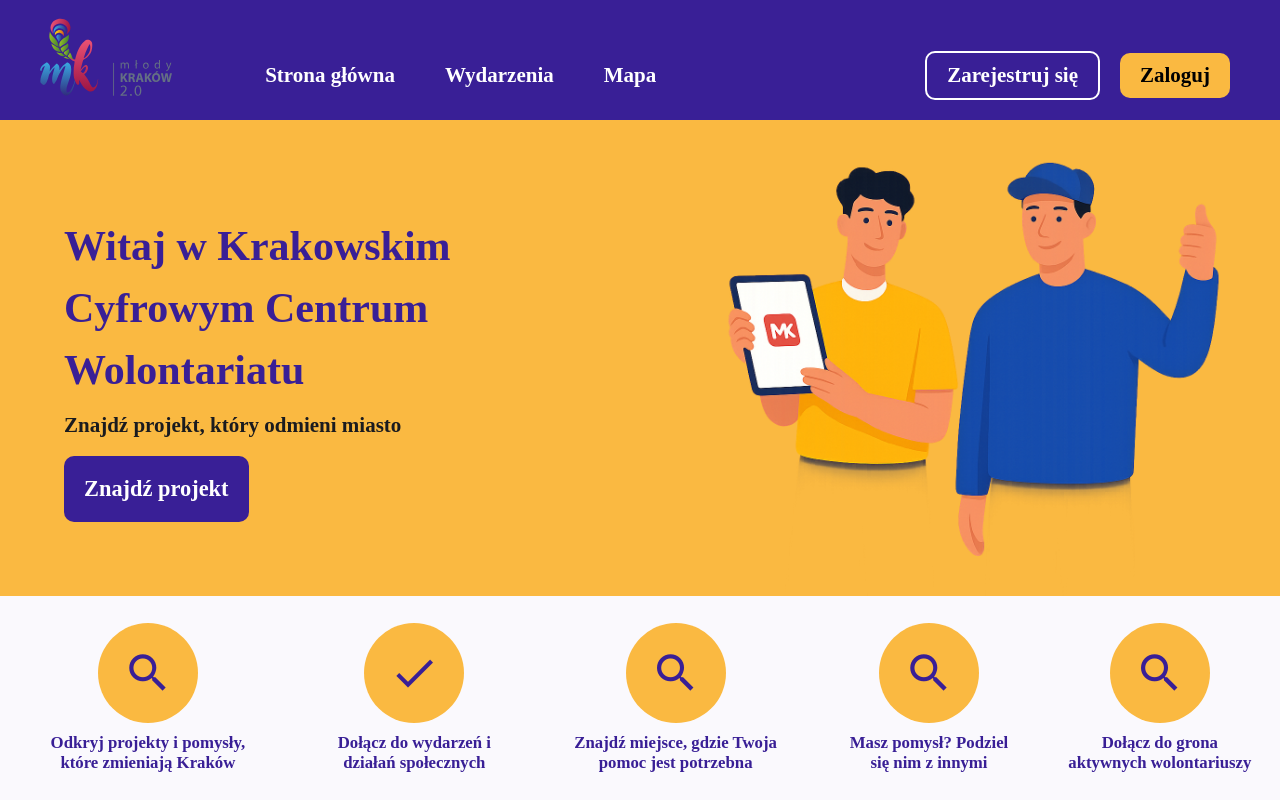
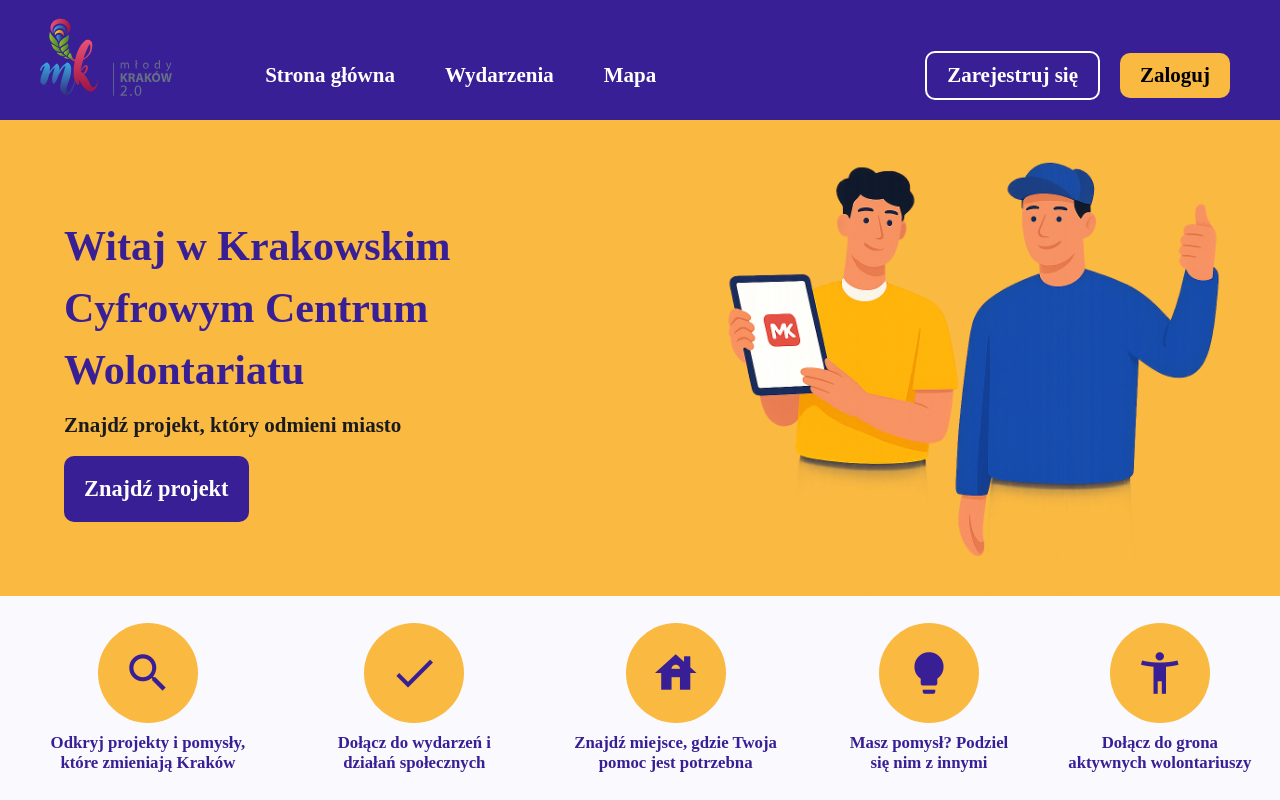
Before and after one commit to PiotrSzczachor/pmpk-app, an Angular app: page /home in a window 1280 px wide. Built offline with nearby package versions, Linux system fonts and the light colour scheme; no server answers; a web font is replaced by a local one.

Commit message:
Change icons

```diff
--- a/src/app/pages/home/home.ts
+++ b/src/app/pages/home/home.ts
@@ -15,9 +15,9 @@ export class Home {
     informationCircles = [
         { text: 'Odkryj projekty i pomysły, które zmieniają Kraków', icon: 'search' },
         { text: 'Dołącz do wydarzeń i działań społecznych', icon: 'done' },
-        { text: 'Znajdź miejsce, gdzie Twoja pomoc jest potrzebna', icon: 'search' },
-        { text: 'Masz pomysł? Podziel się nim z innymi', icon: 'search' },
-        { text: 'Dołącz do grona aktywnych wolontariuszy', icon: 'search' },
+        { text: 'Znajdź miejsce, gdzie Twoja pomoc jest potrzebna', icon: 'house' },
+        { text: 'Masz pomysł? Podziel się nim z innymi', icon: 'lightbulb_2' },
+        { text: 'Dołącz do grona aktywnych wolontariuszy', icon: 'accessibility_new' },
 
     ];
 
```
